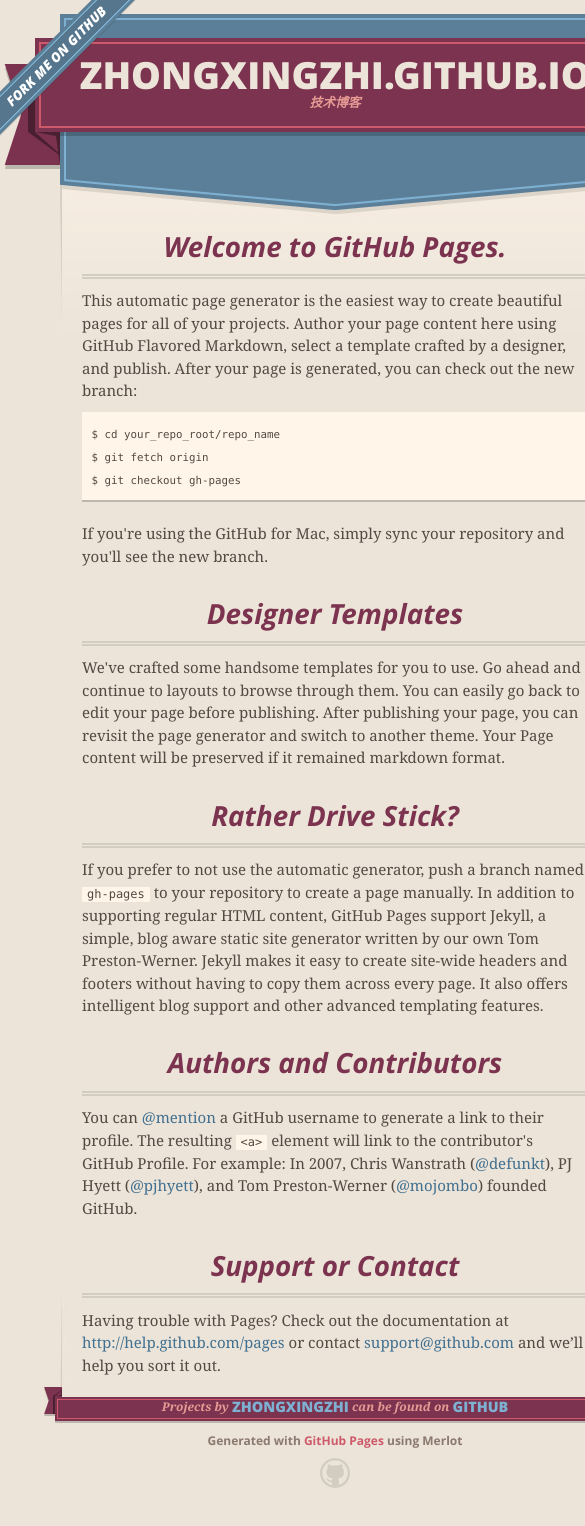
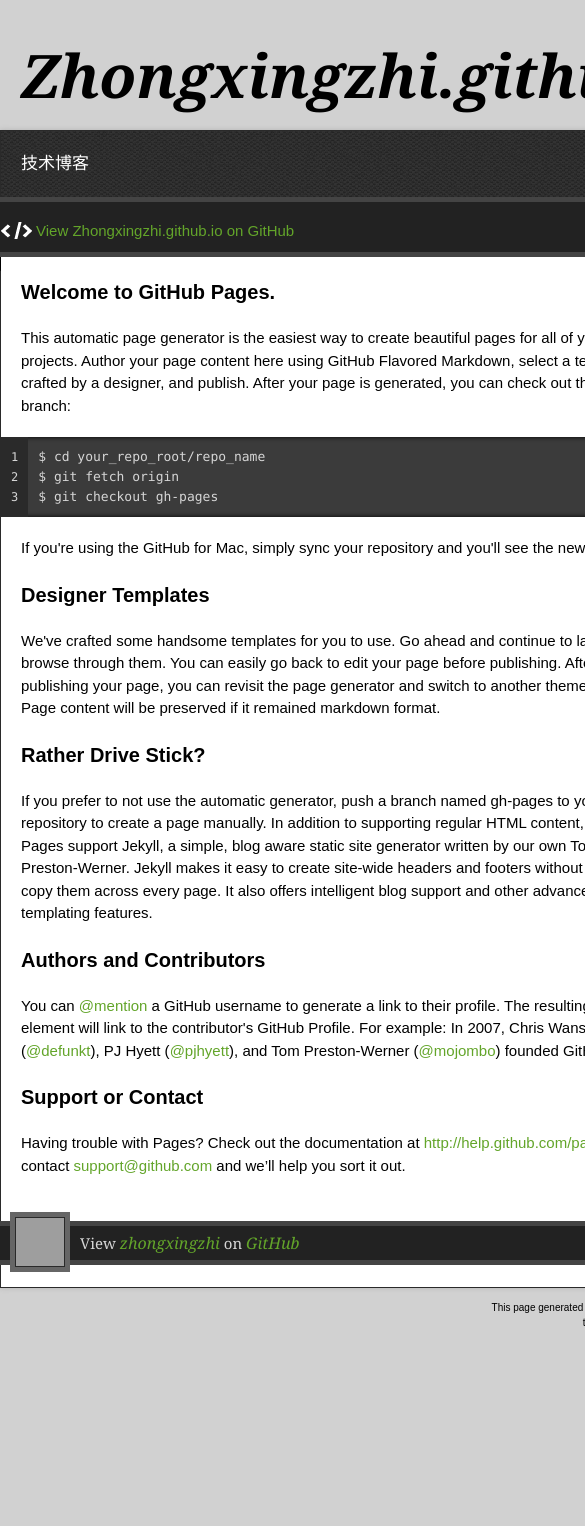
Before and after one commit to zhongxingzhi/zhongxingzhi.github.io, a plain HTML site: page index.html in a window 390 px wide. Shown: the top 1526 px of the page, 585 px wide, since content can reach past the window. After the commit the page ends 1420 px from the top, so only its background shows below. Drawn offline with nearby package versions, Linux system fonts and the light colour scheme; grey boxes are pictures that could not be loaded.

Commit message:
Replace master branch with page content via GitHub

```diff
--- a/index.html
+++ b/index.html
@@ -1,50 +1,39 @@
-<!DOCTYPE html>
+<!doctype html>
+<!-- The Time Machine GitHub pages theme was designed and developed by Jon Rohan, on Feb 7, 2012. -->
+<!-- Follow him for fun. http://twitter.com/jonrohan. Tail his code on http://github.com/jonrohan -->
 <html>
 <head>
-    <meta charset='utf-8'>
-    <meta http-equiv="X-UA-Compatible" content="chrome=1">
-    <meta name="viewport" content="width=640" />
+  <meta charset="utf-8">
+  <meta http-equiv="X-UA-Compatible" content="IE=edge,chrome=1">
 
-    <link rel="stylesheet" href="stylesheets/core.css" media="screen"/>
-    <link rel="stylesheet" href="stylesheets/mobile.css" media="handheld, only screen and (max-device-width:640px)"/>
+  <link rel="stylesheet" href="stylesheets/stylesheet.css" media="screen"/>
   <link rel="stylesheet" href="stylesheets/pygment_trac.css"/>
+  <script type="text/javascript" src="https://ajax.googleapis.com/ajax/libs/jquery/1.7.1/jquery.min.js"></script>
+  <script type="text/javascript" src="javascripts/script.js"></script>
 
-    <script type="text/javascript" src="javascripts/modernizr.js"></script>
-    <script type="text/javascript" src="https://ajax.googleapis.com/ajax/libs/jquery/1.7.1/jquery.min.js"></script>
-    <script type="text/javascript" src="javascripts/headsmart.min.js"></script>
-    <script type="text/javascript">
-      $(document).ready(function () {
-        $('#main_content').headsmart()
-      })
-    </script>
-    <title>Zhongxingzhi.github.io by zhongxingzhi</title>
+  <title>Zhongxingzhi.github.io</title>
+  <meta name="description" content="技术博客">
+
+  <meta name="viewport" content="width=device-width,initial-scale=1">
+
 </head>
 
 <body>
-    <a id="forkme_banner" href="https://github.com/zhongxingzhi">View on GitHub</a>
-    <div class="shell">
 
+  <div class="wrapper">
     <header>
-        <span class="ribbon-outer">
-          <span class="ribbon-inner">
-            <h1>Zhongxingzhi.github.io</h1>
-            <h2>技术博客</h2>
-          </span>
-          <span class="left-tail"></span>
-          <span class="right-tail"></span>
-        </span>
+      <h1 class="title">Zhongxingzhi.github.io</h1>
     </header>
-
-      <div id="no-downloads">
-        <span class="inner">
-        </span>
+    <div id="container">
+      <p class="tagline">技术博客</p>
+      <div id="main" role="main">
+        <div class="download-bar">
+        <div class="inner">
+          <a href="https://github.com/zhongxingzhi" class="code">View Zhongxingzhi.github.io on GitHub</a>
         </div>
-
-
-      <span class="banner-fix"></span>
-
-
-      <section id="main_content">
+        <span class="blc"></span><span class="trc"></span>
+        </div>
+        <article class="markdown-body">
           <h3>
 <a name="welcome-to-github-pages" class="anchor" href="#welcome-to-github-pages"><span class="octicon octicon-link"></span></a>Welcome to GitHub Pages.</h3>
 
@@ -76,20 +65,24 @@
 <a name="support-or-contact" class="anchor" href="#support-or-contact"><span class="octicon octicon-link"></span></a>Support or Contact</h3>
 
 <p>Having trouble with Pages? Check out the documentation at <a href="http://help.github.com/pages">http://help.github.com/pages</a> or contact <a href="mailto:support@github.com">support@github.com</a> and we’ll help you sort it out.</p>
-      </section>
+        </article>
+      </div>
+    </div>
+    <footer>
+      <div class="owner">
 
-      <footer>
-        <span class="ribbon-outer">
-          <span class="ribbon-inner">
-            <p>Projects by <a href="https://github.com/zhongxingzhi">zhongxingzhi</a> can be found on <a href="https://github.com/zhongxingzhi">GitHub</a></p>
-          </span>
-          <span class="left-tail"></span>
-          <span class="right-tail"></span>
-        </span>
-        <p>Generated with <a href="http://pages.github.com">GitHub Pages</a> using Merlot</p>
-        <span class="octocat"></span>
+      <p><a href="https://github.com/zhongxingzhi" class="avatar"><img src="https://1.gravatar.com/avatar/98be9101967bf34be906987392146fe5?d=https%3A%2F%2Fidenticons.github.com%2Fdaf37e80b600493d201d31ab02e6ec3a.png&amp;s=30" width="48" height="48"/></a>View <a href="https://github.com/zhongxingzhi">zhongxingzhi</a> on <a href="https://www.github.com">GitHub</a></p>
+
+      </div>
+      <div class="creds">
+        <small>This page generated using <a href="https://pages.github.com/">GitHub Pages</a><br/>theme by <a href="https://twitter.com/jonrohan/">Jon Rohan</a></small>
+      </div>
     </footer>
-
+  </div>
+  <div class="current-section">
+    <a href="#top">Scroll to top</a>
+    <a href="https://github.com/zhongxingzhi/zhongxingzhi.github.io/tarball/master" class="tar">tar</a><a href="https://github.com/zhongxingzhi/zhongxingzhi.github.io/zipball/master" class="zip">zip</a><a href="" class="code">source code</a>
+    <p class="name"></p>
   </div>
 
 
```
Lines whose indentation alone changed are shown as unchanged.
